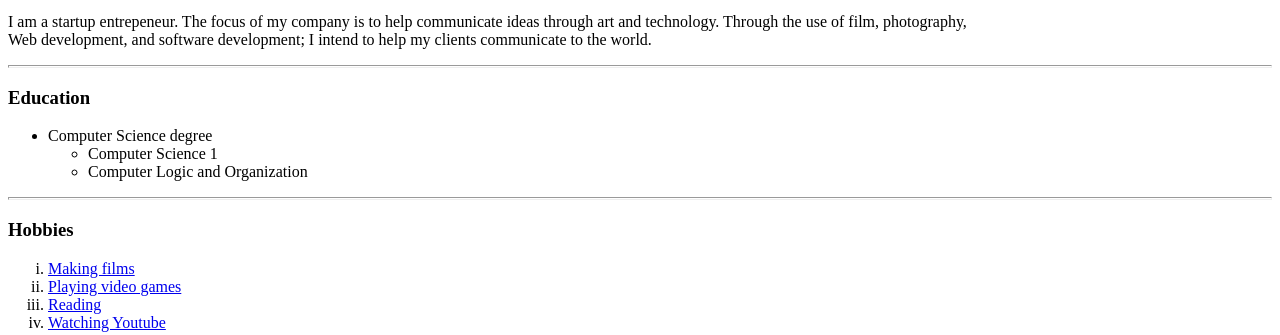
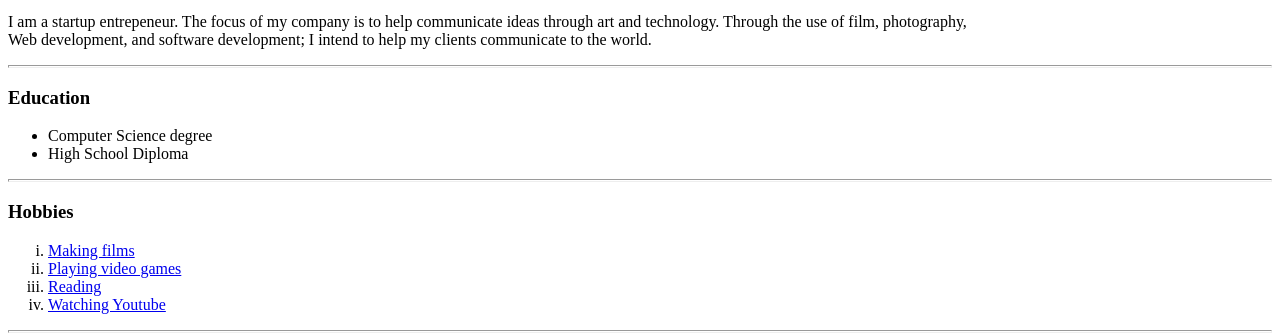
Before and after one commit to Measpero/CV, a plain HTML site: page index.html in a window 1280 px wide. Shown: the part 473-808 px from the top of the page. Drawn offline with Linux system fonts and the light colour scheme.

Commit message:
Changed the list of Education

```diff
--- a/index.html
+++ b/index.html
@@ -33,10 +33,7 @@
   <h3>Education</h3>
   <ul type="disc">
     <li>Computer Science degree</li>
-    <ul>
-      <li>Computer Science 1</li>
-      <li>Computer Logic and Organization</li>
-    </ul>
+    <li>High School Diploma</li>
   </ul>
   <hr size="3">
   <h3>Hobbies</h3>
```
